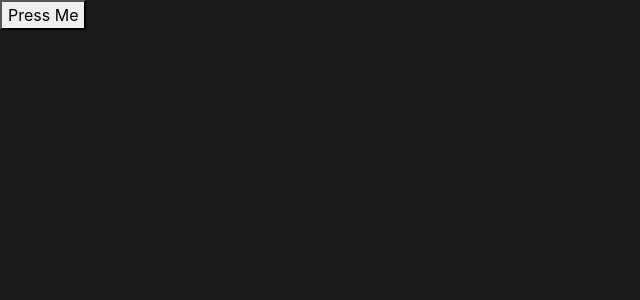
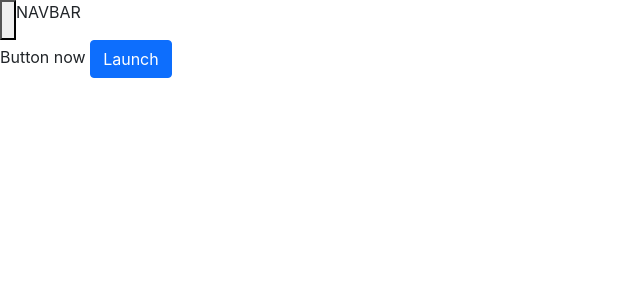
Before and after one commit to essedii/react-web-app, a React (Create React App) app: page / in a window 1280 px wide. Shown: the top 300 px of the page, without its empty margins (0-640 px from the left). Built offline with nearby package versions, Linux system fonts and the light colour scheme.

Commit message:
Create nest button to open sidebar

```diff
--- a/src/components/Button.jsx
+++ b/src/components/Button.jsx
@@ -1,13 +1,12 @@
 import React from 'react';
 
-
-const Button = ({btnFunc}) =>  {
+const Button = () =>  {
   return (
 
-    <button
-      onClick = {btnFunc} >Press Me
-    </button>
-
+    // <button onClick={() => console.log('hello')}>
+    //   Button
+    // </button>
+  <button>Count</button>
 
   )
 }
--- /dev/null
+++ b/src/components/Interface.jsx
@@ -0,0 +1,23 @@
+import React from 'react'
+import SideBar from './SideBar'
+import NavBar from './NavBar'
+ import { useState } from 'react'
+const Interface = () => {
+
+  const [data, setData] = useState(false);
+
+
+
+  const setSide = (data) => {
+   setData(data)
+
+  }
+  return (
+   <>
+   <NavBar setSide={setSide}/>
+   <SideBar open={data}/>
+   </>
+  )
+}
+
+export default Interface
--- a/src/components/NavBar.jsx
+++ b/src/components/NavBar.jsx
@@ -1,23 +1,41 @@
+import React from 'react'
+import Button from './Button'
+import { useState, useEffect, useRef } from 'react';
 
 
-import React from 'react'
-// import { useState } from 'react'
-// import { Link } from 'react-router-dom'
-import Button from './Button'
 
-const NavBar = () => {
-  // const [page, setPage] = useState(linkName)
-  function handleClick()  {console.log('im passefrom nav')}
+const NavBar = ({childToParent}) => {
+
+  const [sideBarState, setSideBarState] = useState(false)
+  // const [navBarState, setNaveBarState] = useState(false)
+  // const isInitialMount = useRef(true);
+
+  // const data = true
+
+  // useEffect(() => {
+  //   if (isInitialMount.current) {
+  //      isInitialMount.current = false;
+  //   } else {
+  //     setSideBarState(true)
 
 
-  return (
+  //   }
+  // });
+  // useEffect(() => {
+  //   console.log(`Button now pressed ${SideBarState}`)
+  // });
+   return(
+
+    <div>
+      <nav className="nav border-0 " >
+        {/* <button  onClick={() => setSideBarState(!sideBarState), childToParent(data)}></button> */}
+        <button  onClick={() => childToParent(true)}></button>
+        <p>NAVBAR</p>
+      </nav>
+    </div>
+   )
 
 
-    <nav className="nav border-0 " style={{'backgroundColor': 'rgb(36, 36, 36', 'minHeight': '12vh'}}>
-      <p>NAVBAR</p>
-      <Button  handleClick={handleClick}/>
-    </nav>
-  )
   }
 
 
--- a/src/components/SideBar.jsx
+++ b/src/components/SideBar.jsx
@@ -1,59 +1,30 @@
 import React from 'react'
-
-import { FontAwesomeIcon } from '@fortawesome/react-fontawesome'
-import { useState } from 'react'
-
+import { useState, useEffect } from 'react'
 import { Button, Offcanvas} from 'react-bootstrap';
 
+function SideBar({ parentToChild }) {
+  const [show, setShow] = useState(parentToChild);
 
-const SideBar = ({isOpen}) => {
-    const [show, setShow] = useState({isOpen});
-
-    const handleClose = () => setShow({isOpen});
-    const handleShow = () => setShow({isOpen});
+  const handleClose = () => setShow(false);
+  const handleShow = () => setShow(true);
 
   return (
+    <>
+      <Button variant="primary" onClick={handleShow}>
+        Launch
+      </Button>
 
-        <>
-            <Offcanvas style={{'backgroundColor': 'rgb(35, 35, 35)'}} variant='dark' show={isOpen} onHide={!isOpen} >
-
-                <Offcanvas.Header  className='p-0 px-3 pt-4' >
-
-                <div className='d-flex flex-start align-items-center '>
-                    {/* <Button onClick={() => (isOpen === !isOpen)}>
-
-                    </Button> */}
-
-                    <button style={{'backgroundColor':'rgb(35, 35, 35)', 'border':'none', 'cursor': 'hover', 'padding':'0px'}} onClick={handleClose}>
-                        <FontAwesomeIcon  className='fa-fw text-white'icon="grip-lines"  />
-                    </button>
-
-                    <a href=""className='my-auto ms-4 font-weight-bold side-title'>React Web App</a>
-                </div>
-                {/* <Button variant='deafult' style={{'backgroundColor':'rgb(20, 20, 20)'}} onClick={handleClose}>
-
-                </Button> */}
-
-                    {/* <Offcanvas.Title>こんにちは世界</Offcanvas.Title> */}
+      <Offcanvas show={parentToChild} onHide={handleClose}>
+        <Offcanvas.Header closeButton>
+          <Offcanvas.Title>{parentToChild}</Offcanvas.Title>
         </Offcanvas.Header>
-                <Offcanvas.Body  className='p-0 pt-3 px-3'>
-                    <a href="">
-                        <div className='d-flex flex-start align-items-center side-div'>
-                            <FontAwesomeIcon className='fa-fw' icon="gauge" />
-                            <p className='m-0 side-subtitle ms-4'>  Dashboard</p>
-                        </div>
-                    </a>
-                    <a href="">
-                    <div className='d-flex flex-start align-items-center side-div'>
-                            <FontAwesomeIcon className='fa-fw' icon="grip" />
-                            <p className='m-0 side-subtitle ms-4'>  Products</p>
-                        </div>
-                    </a>
-
+        <Offcanvas.Body>
+          Some text as placeholder. In real life you can have the elements you
+          have chosen. Like, text, images, lists, etc.
         </Offcanvas.Body>
       </Offcanvas>
     </>
-    )
+  );
 }
 
   export default SideBar
--- a/src/index.css
+++ b/src/index.css
@@ -1,7 +1,6 @@
 .offcanvas {
   width: 20%;
-  color: whitesmoke;
-  background-color: rgb(20, 20, 20);
+
 }
 
 .btn:focus {
@@ -48,8 +47,8 @@ body {
     sans-serif;
   -webkit-font-smoothing: antialiased;
   -moz-osx-font-smoothing: grayscale;
-  background-color: rgb(25, 25, 25);
-  color: whitesmoke;
+
+
 }
 
 code {
--- a/src/pages/home/Home.jsx
+++ b/src/pages/home/Home.jsx
@@ -1,55 +1,47 @@
 import React from 'react'
 
 import Button from '../../components/Button';
-import { useState } from 'react';
-
+import { useState, useEffect, useRef } from 'react';
+import Interface from '../../components/Interface';
 import NavBar from '../../components/NavBar';
 import SideBar from '../../components/SideBar';
 
-
-
 const Home = () => {
 
-  const [isOpen, setOpen] = useState(false)
+  const isInitialMount = useRef(true);
 
-  const setSide = () => {
-    alert('home')
+  const [data, setData] = useState('');
+
+  const childToParent = (childdata) => {
+    setData(childdata);
   }
 
+  const [dataParent, setDataParent] = useState(false);
+
+  const parentToChild = () => {
+    setDataParent();
+  }
+
+  useEffect(() => {
+    if (isInitialMount.current) {
+       isInitialMount.current = false;
+    } else {
+    console.log('NavBar updated')}
+    setDataParent(data)
+    return () => {
+      console.log('NavBar finished update')
+
+    }
+  }, [childToParent])
 
 
   return (
-
-    <div >
-
-      <Button btnFunc = {() => setSide()}/>
-      {/* <SideBar isOpen={isOpen}/> */}
-
-
-
+    <div>
+     <NavBar childToParent={childToParent}/>
+     {`Button now  ${data}`}
+     <SideBar parentToChild={dataParent}/>
 
     </div>
-
-    // <div className='flex-column'>
-    //   <SideBar isOpen={isOpen} ></SideBar>
-    //   <NavBar linkName={linkName}>
-    //   </NavBar>
-    //   <div>
-    //   <Button >vds</Button>
-
-
-    //   <div className='d-flex'>
-
-
-
-    //     <div>
-    //      <h1>Home</h1>
-    //     </div>
-
-    //   </div>
-
-    // </div>
-    // </div>
   )
 }
 
```
Lines whose indentation alone changed are shown as unchanged.
